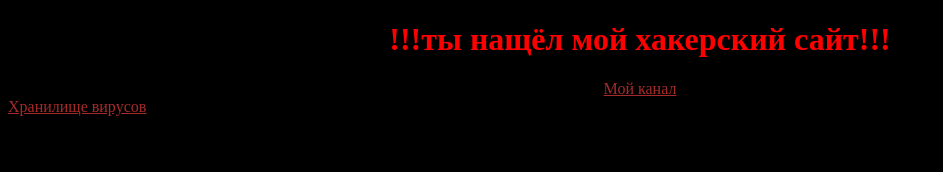
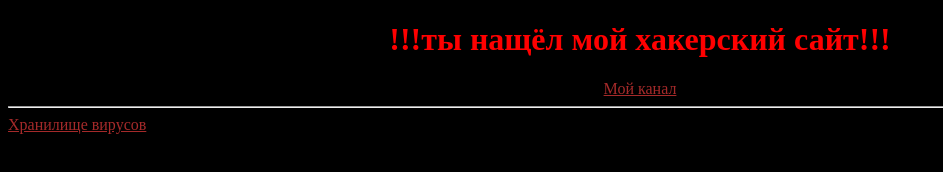
Before and after one commit to Pixel-hacher/Pixel-hacher.github.io, a plain HTML site: page about.html in a window 1280 px wide. Shown: the whole page, without its empty margins (0-943 px from the left). Drawn offline with Linux system fonts and the light colour scheme.

Commit message:
Update about.html

```diff
--- a/about.html
+++ b/about.html
@@ -7,9 +7,20 @@
     <title>Hacer</title>
 </head>
 <body>
-    <center><p><h1>!!!ты нащёл мой хакерский сайт!!!</h1></p></center>
-    <center><a href="https://www.youtube.com/channel/UClwrKSwKckt_e3Es0lpAmVA">Мой канал</a></center>
-    <left><a href="https://pixel-hacher.github.io/index.html">Хранилище вирусов</a></left>
+
+<center><p><h1>!!!ты нащёл мой хакерский сайт!!!</h1></p></center>
+
+<center><a href="https://www.youtube.com/channel/UClwrKSwKckt_e3Es0lpAmVA">Мой канал</a></center>
+<div class="linia">
+    <hr>
+</div>
+
+<left><a href="https://pixel-hacher.github.io/index.html">Хранилище вирусов</a></left>
+
+
+
+
+
 
 <style>
     body {
```
